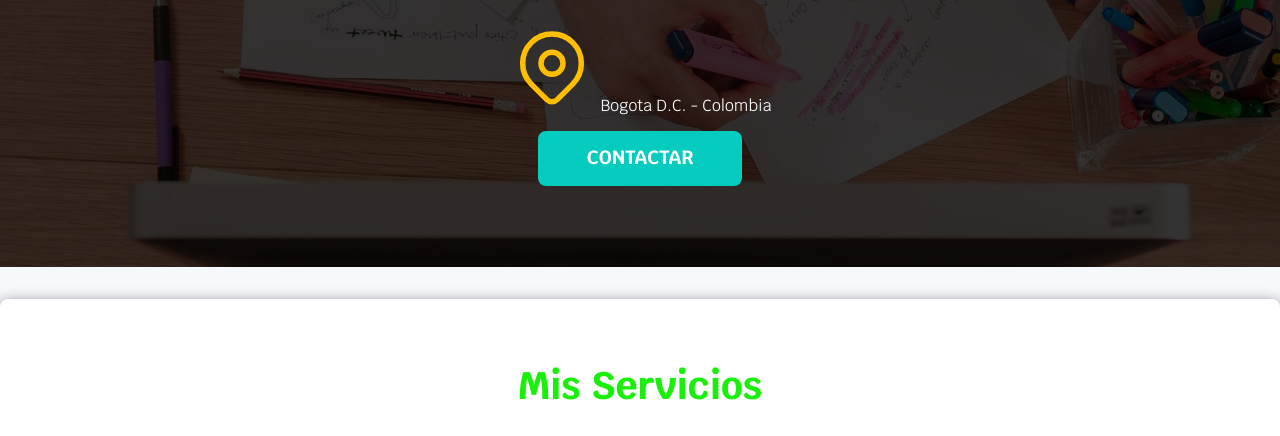
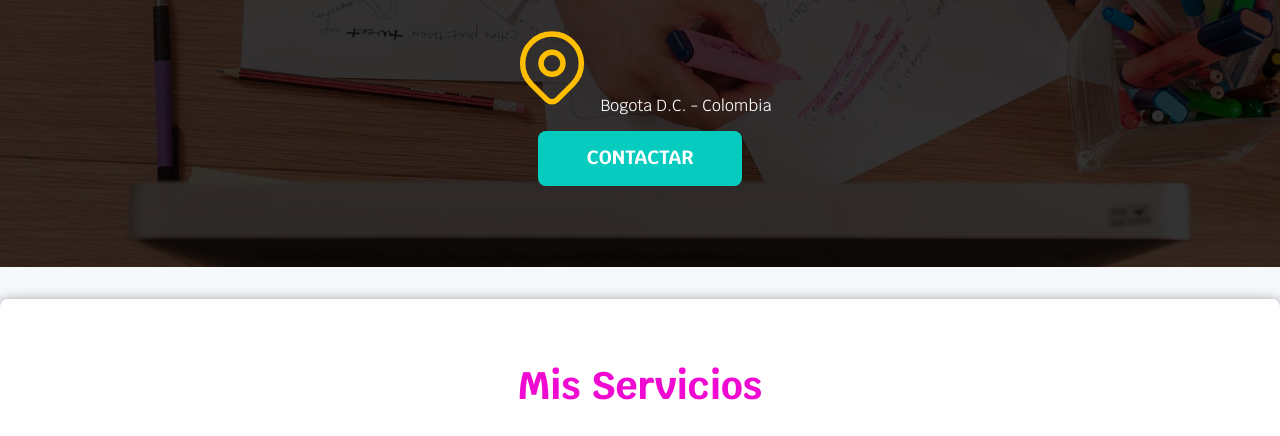
Before and after one commit to jasarria34/bootcamclase2, a plain HTML site: page index.html in a window 1280 px wide. Shown: the part 363-799 px from the top of the page. Drawn offline with Linux system fonts and the light colour scheme.

Commit message:
se modifico el el color por peticion del cliente

```diff
--- a/css/style.css
+++ b/css/style.css
@@ -1,13 +1,14 @@
 /**se hace la paleta de colores con seudo selector :root {-- XXXX }*/
 /**paleta de coloresgenerales*/
 /* se cambia el color de amarillo a verde 19/06/2024 */
+/* se cambia el color primario por lima 19/06/2024 */
 :root{
 	--blanco:#ffffff ;
-	--primario:#18f009;
+	--primario:#f009d1;
 	--oscuro:#212121;
 	--secundario:#06ccbf;
 	--gris:#757575;
-	--amarillo:#15f746;
+	--amarillo:#f009d1;
 }
 /* estilos globales */
 html{
```
